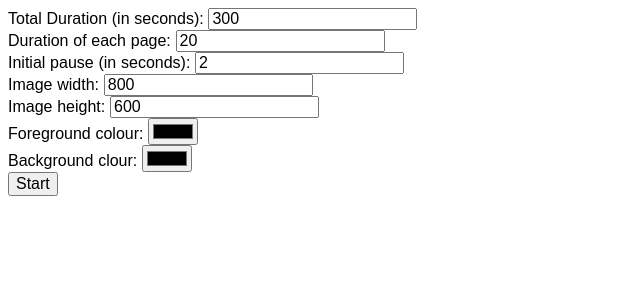
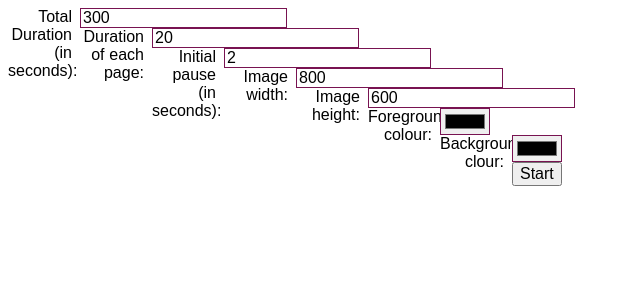
Before and after one commit to celesteh/Immrama, a PHP site: page /conductor/index.php in a window 1280 px wide. Shown: the top 300 px of the page, without its empty margins (0-640 px from the left). Run offline with PHP 8.4, Linux system fonts and the light colour scheme.

Commit message:
fucking around with style sheets

```diff
--- a/data/conductor/index.php
+++ b/data/conductor/index.php
@@ -6,19 +6,25 @@ $conf = parse_ini_file("config.ini");
 ?>
 <html>
 <head>
-  <link rel="stylesheet" href="../screen.css" type="text/css" media="Screen" />
-  <link rel="stylesheet" href="../mobile.css" type="text/css" media="handheld" />
+  <link rel="stylesheet" href="/style.css" type="text/css" />
   <title>Immrama</title>
 </head>
 <body>
   <form action="im_cgi.py" method="post">
-  Total Duration (in seconds): <input type="number" name="dur" value=<?php echo $conf['dur']; ?>><br>
-  Duration of each page: <input type="number" name="slide_dur" value=<?php echo $conf['slide_dur']; ?>><br>
-  Initial pause (in seconds): <input type="number" name="init_sleep" value=<?php echo $conf['init_sleep']; ?>><br>
-  Image width: <input type="number" name="width" value=<?php echo $conf['width']; ?>><br>
-  Image height: <input type="number" name="height" value=<?php echo $conf['height']; ?>><br>
-  Foreground colour: <input type="color" name="foreground" value=<?php echo $conf['foreground']; ?>><br>
-  Background clour: <input type="color" name="background" value=<?php echo $conf['background']; ?>><br>
+  <label for="dur">Total Duration (in seconds):</label>
+    <input type="number" name="dur" value=<?php echo $conf['dur']; ?>><br>
+  <label for="slide_dur">Duration of each page:</label>
+    <input type="number" name="slide_dur" value=<?php echo $conf['slide_dur']; ?>><br>
+  <label for ="init_sleep">Initial pause (in seconds):</label>
+    <input type="number" name="init_sleep" value=<?php echo $conf['init_sleep']; ?>><br>
+  <label for ="width">Image width:</label>
+    <input type="number" name="width" value=<?php echo $conf['width']; ?>><br>
+  <label for ="height">Image height:</label>
+    <input type="number" name="height" value=<?php echo $conf['height']; ?>><br>
+  <label for ="foreground">Foreground colour:</label>
+    <input type="color" name="foreground" value=<?php echo $conf['foreground']; ?>><br>
+  <label for ="background">Background clour:</label>
+    <input type="color" name="background" value=<?php echo $conf['background']; ?>><br>
 
 <BUTTON name="submit" value="submit" type="submit">Start</BUTTON>
   </form>
--- a/data/mobile.css
+++ /dev/null
@@ -1,21 +0,0 @@
-@font-face {
-  font-family: Bravura;
-  src: local("Bravura Regular"),
-    local("BravuraRegular"),
-    local("Bravura"),
-    url(Bravura.ttf) format("opentype");
-}
-
-
-
-
-  html {
-    font-family: Bravura, Sonata, Opus, Petrucci, Seville, Ghent, Maestro, InkPen2, Reprise, sans-serif;
-
-    font-size: 4em; /* 40px/16=2.5em */
-
-  }
-  button, input, select, textarea {
-    font-family : inherit;
-    font-size   : inherit; /*100%;*/
-  }
--- a/data/screen.css
+++ /dev/null
@@ -1,18 +0,0 @@
-@font-face {
-  font-family: Bravura;
-  src: local("Bravura Regular"),
-    local("BravuraRegular"),
-    local("Bravura"),
-    url(Bravura.ttf) format("opentype");
-}
-
-html {
-  font-family: Bravura, Sonata, Opus, Petrucci, Seville, Ghent, Maestro, InkPen2, Reprise, sans-serif;
-
-  /* font-size: 4em; *//* 40px/16=2.5em */
-
-}
-button, input, select, textarea {
-  font-family : inherit;
-  font-size   : inherit; /*100%;*/
-}
--- a/data/style.css
+++ b/data/style.css
@@ -25,3 +25,21 @@ button, input, select, textarea {
   font-family : inherit;
   font-size   : inherit; /*100%;*/
 }
+
+label
+{
+width: 4em;
+float: left;
+text-align: right;
+margin-right: 0.5em;
+display: block
+}
+
+.submit input
+{
+margin-left: 4.5em;
+}
+input
+{
+border: 1px solid #781351
+}
```
